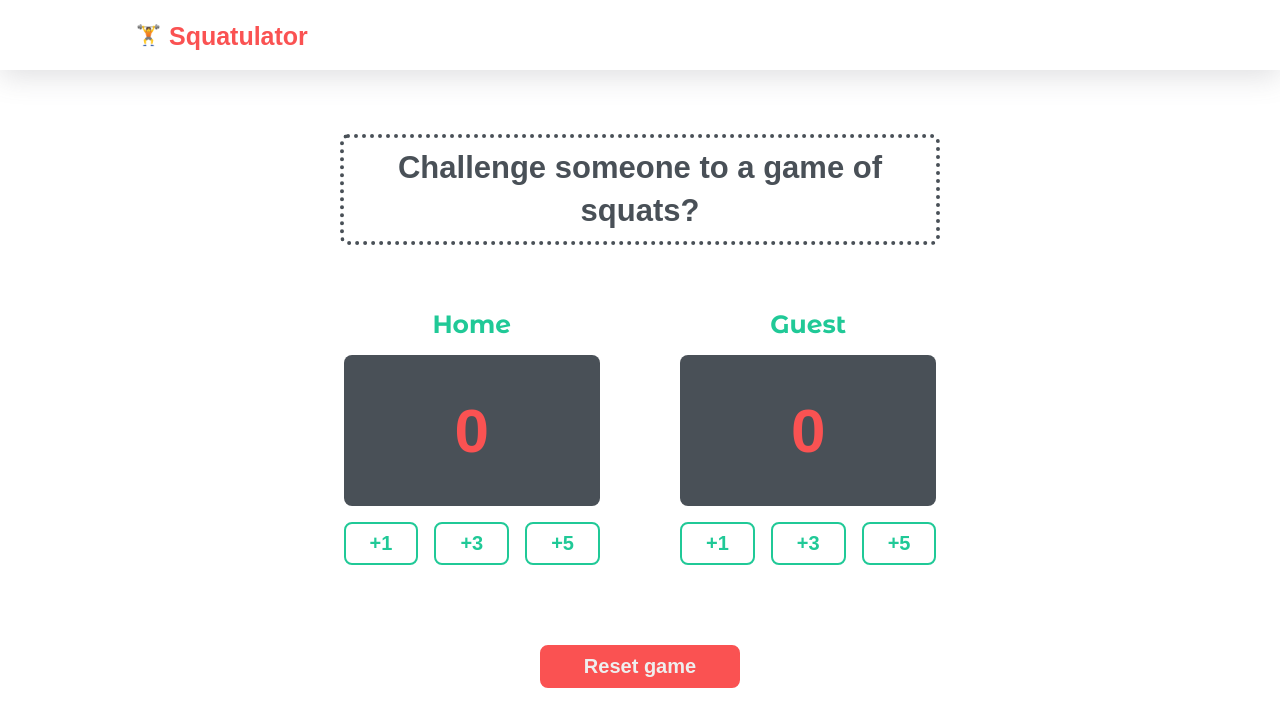
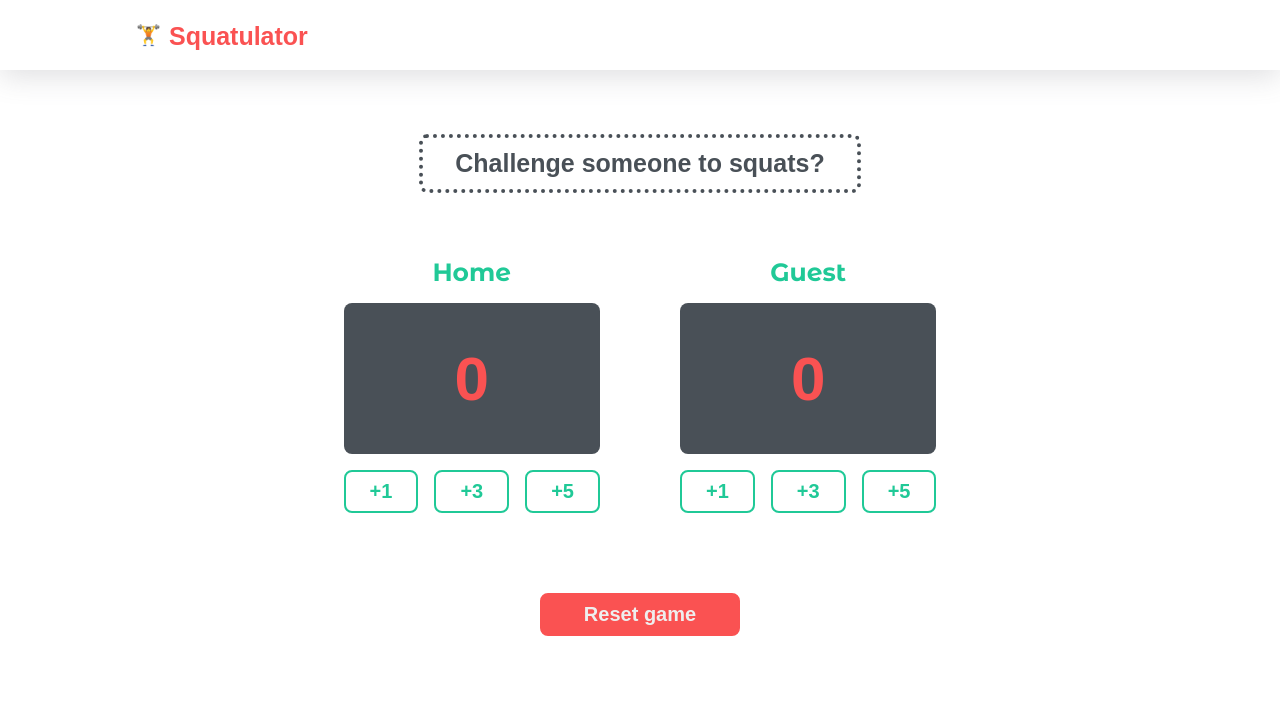
Before and after one commit to ONESSR/scoreboardCounter, a plain HTML site: page index.html in a window 1280 px wide. Drawn offline with Linux system fonts and the light colour scheme; a web font is replaced by a local one.

Commit message:
change cta.

```diff
--- a/css/style.css
+++ b/css/style.css
@@ -84,7 +84,7 @@ nav {
 /* TITLE */
 .title {
   color: var(--solidGreyColor);
-  font-size: 31px;
+  font-size: 25px;
   border: 4px dotted var(--solidGreyColor);
   display: inline-block;
   padding: 8px 32px;
--- a/index.html
+++ b/index.html
@@ -27,7 +27,7 @@
     </nav>
 
     <section class="hero mainSpacing">
-      <h1 class="title">Challenge someone to a game of squats?</h1>
+      <h1 class="title">Challenge someone to squats?</h1>
     </section>
 
     <section class="playerContainer mainSpacing">
```
